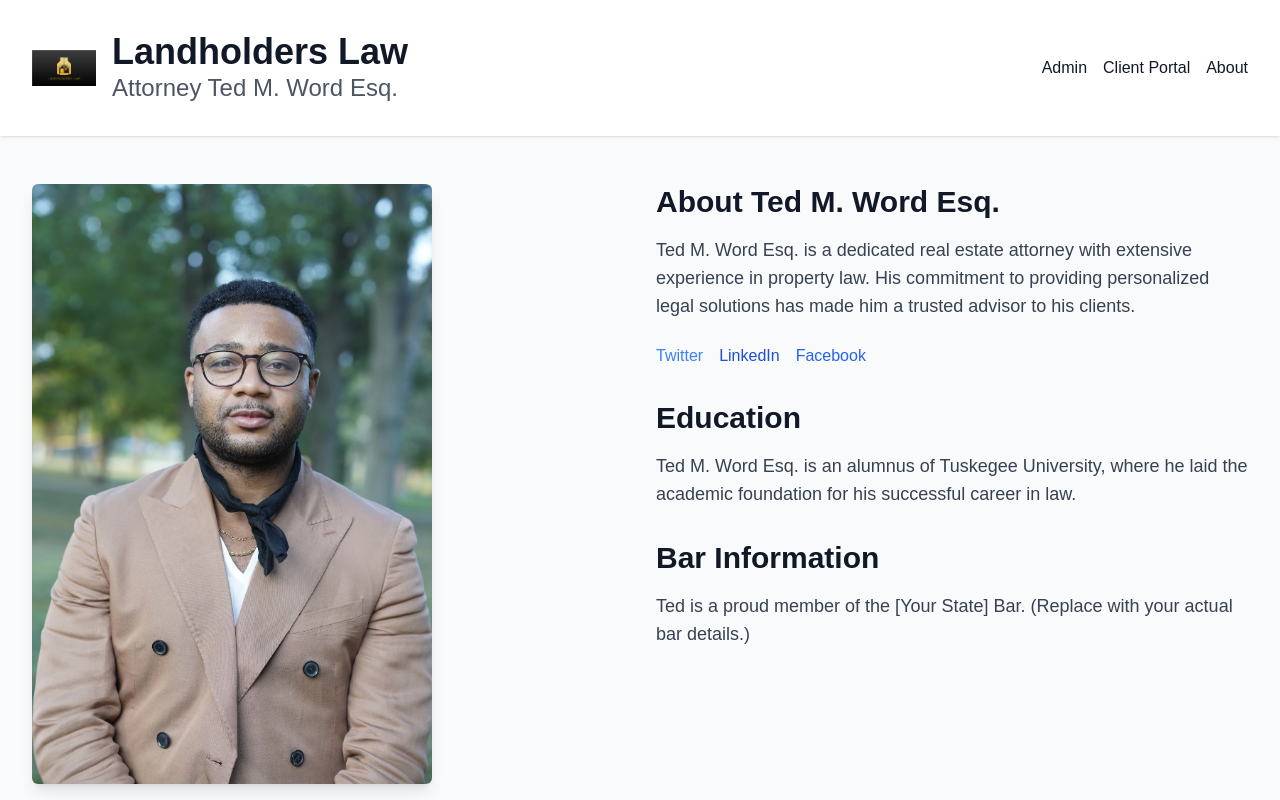
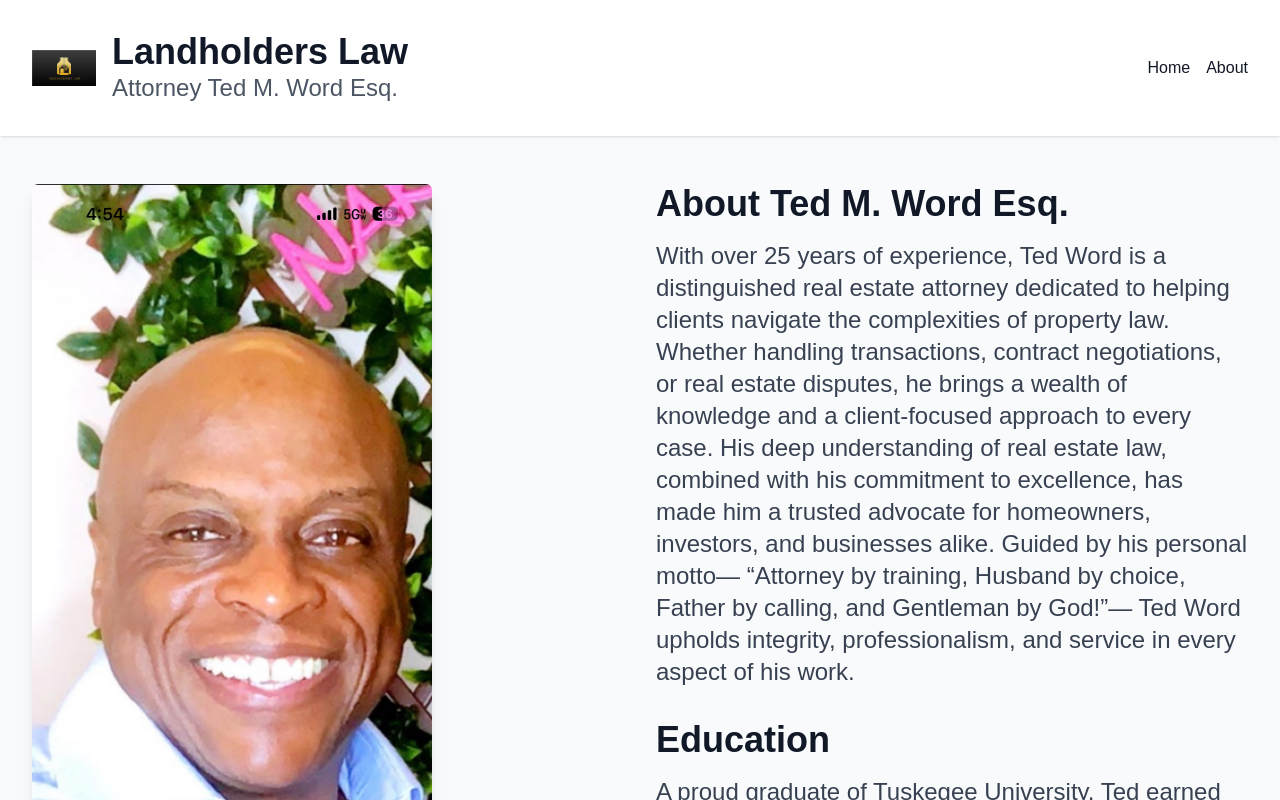
Before and after one commit to Greenclifford30/landholderslaw, a Next.js app: page /profile in a window 1280 px wide. Shown: the top 800 px of the page. Built offline with nearby package versions, Linux system fonts and the light colour scheme.

Commit message:
New images.

```diff
--- a/app/page.tsx
+++ b/app/page.tsx
@@ -40,18 +40,18 @@ export default function Home() {
                 </div>
               </div>
               <nav className="mt-4 md:mt-0 space-x-4">
-                <Link
+                {/* <Link
                   href="/admin"
                   className="text-xl text-gray-900 dark:text-white hover:underline"
                 >
                   Admin
-                </Link>
-                <Link
+                </Link> */}
+                {/* <Link
                   href="/client"
                   className="text-xl text-gray-900 dark:text-white hover:underline"
                 >
                   Client
-                </Link>
+                </Link> */}
                 <Link
                   href="/profile"
                   className="text-xl text-gray-900 dark:text-white hover:underline"
@@ -67,7 +67,7 @@ export default function Home() {
         <section className="bg-gradient-to-r from-yellow-600 to-yellow-700 py-6">
           <div className="max-w-7xl mx-auto px-4 sm:px-6 lg:px-8 text-center">
             <p className="text-3xl font-bold text-white">
-              Expert Real Estate Attorney Services in Chicago, IL
+            Attorney by training, Husband by choice, Father by calling, and Gentleman by God!
             </p>
           </div>
         </section>
--- a/app/profile/page.tsx
+++ b/app/profile/page.tsx
@@ -1,7 +1,7 @@
 import Head from 'next/head'
 import Image from 'next/image'
 import Link from 'next/link'
-import tedPhoto from '../../public/profile.jpg' // Ensure you have a 650x650 image here
+import tedPhoto from '../../public/profile.png' // Ensure you have a 650x650 image here
 
 export default function Profile() {
   return (
@@ -39,17 +39,17 @@ export default function Profile() {
               </div>
               <nav className="mt-4 md:mt-0 space-x-4">
                 <Link
-                  href="/admin"
+                  href="/"
                   className="text-gray-900 dark:text-white hover:underline"
                 >
-                  Admin
+                  Home
                 </Link>
-                <Link
+                {/* <Link
                   href="/client"
                   className="text-gray-900 dark:text-white hover:underline"
                 >
                   Client Portal
-                </Link>
+                </Link> */}
                 <Link
                   href="/about"
                   className="text-gray-900 dark:text-white hover:underline"
@@ -88,13 +88,25 @@ export default function Profile() {
               <div className="space-y-8">
                 {/* About Section with Social Links */}
                 <section>
-                  <h3 className="text-3xl font-bold text-gray-900 dark:text-white">
+                  <h3 className="text-4xl font-bold text-gray-900 dark:text-white">
                     About Ted M. Word Esq.
                   </h3>
-                  <p className="mt-4 text-lg text-gray-700 dark:text-gray-300">
-                    Ted M. Word Esq. is a dedicated real estate attorney with extensive experience in property law. His commitment to providing personalized legal solutions has made him a trusted advisor to his clients.
+                  <p className="mt-4 text-2xl text-gray-700 dark:text-gray-300">
+                  With over 25 years of experience, Ted Word is a distinguished real estate attorney dedicated to helping clients navigate the complexities of property law. Whether handling transactions, contract negotiations, or real estate disputes, he brings a wealth of knowledge and a client-focused approach to every case.
+
+
+
+His deep understanding of real estate law, combined with his commitment to excellence, has made him a trusted advocate for homeowners, investors, and businesses alike.
+
+
+
+Guided by his personal motto—
+
+“Attorney by training, Husband by choice, Father by calling, and Gentleman by God!”—
+
+Ted Word upholds integrity, professionalism, and service in every aspect of his work.
                   </p>
-                  <div className="mt-6 flex space-x-4">
+                  {/* <div className="mt-6 flex space-x-4">
                     <Link
                       href="https://twitter.com/yourprofile"
                       className="text-blue-500 hover:underline"
@@ -119,26 +131,26 @@ export default function Profile() {
                     >
                       Facebook
                     </Link>
-                  </div>
+                  </div> */}
                 </section>
 
                 {/* Education Section */}
                 <section>
-                  <h3 className="text-3xl font-bold text-gray-900 dark:text-white">
+                  <h3 className="text-4xl font-bold text-gray-900 dark:text-white">
                     Education
                   </h3>
-                  <p className="mt-4 text-lg text-gray-700 dark:text-gray-300">
-                    Ted M. Word Esq. is an alumnus of Tuskegee University, where he laid the academic foundation for his successful career in law.
+                  <p className="mt-4 text-2xl text-gray-700 dark:text-gray-300">
+                  A proud graduate of Tuskegee University, Ted earned his bachelor’s degree before obtaining his Juris Doctor from Loyola University.
                   </p>
                 </section>
 
                 {/* Bar Information Section */}
                 <section>
-                  <h3 className="text-3xl font-bold text-gray-900 dark:text-white">
+                  <h3 className="text-4xl font-bold text-gray-900 dark:text-white">
                     Bar Information
                   </h3>
-                  <p className="mt-4 text-lg text-gray-700 dark:text-gray-300">
-                    Ted is a proud member of the [Your State] Bar. (Replace with your actual bar details.)
+                  <p className="mt-4 text-2xl text-gray-700 dark:text-gray-300">
+                    Ted is a proud member of the Illinois Bar.
                   </p>
                 </section>
               </div>
```
Also changed, not shown: public/profile.jpg (deleted), public/profile.png (added).
